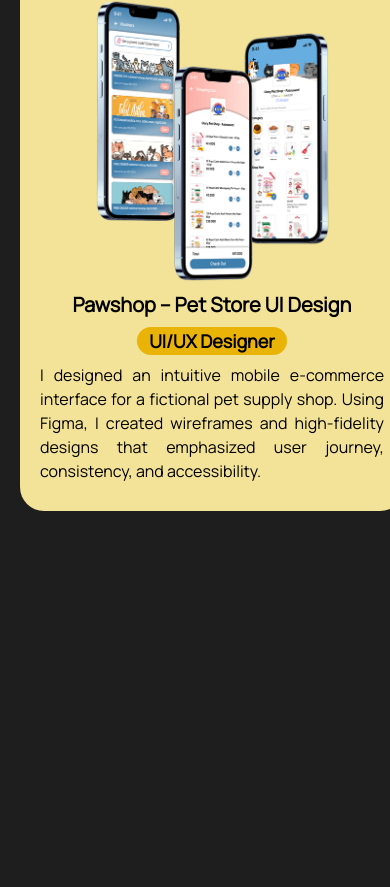
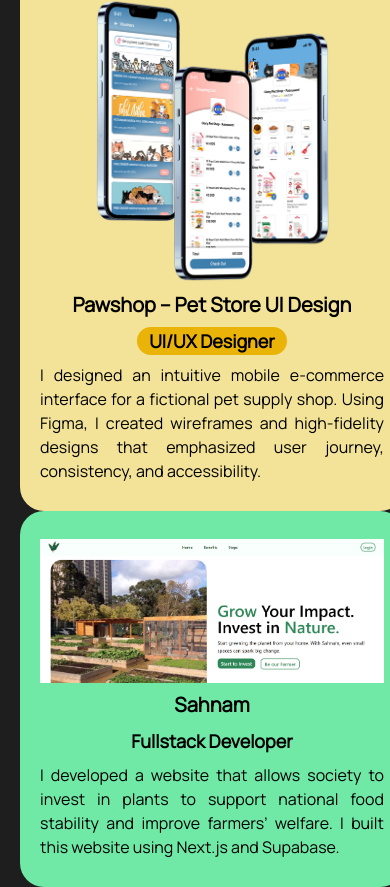
Before and after one commit to marsyaaurl/marsya-portfolio, a React (Vite) app: page /Projects in a window 390 px wide. Shown: the part 3939-4826 px from the top of the page. Before the commit the page ends 4450 px from the top, so only its background shows below. Built offline with nearby package versions, Linux system fonts and the light colour scheme.

Commit message:
added sahnam

```diff
--- a/src/components/Projects.jsx
+++ b/src/components/Projects.jsx
@@ -6,6 +6,7 @@
 import NutriSee from "../assets/NutriSee.png";
 import ShuffleBattle from "../assets/shufflebattle.png";
 import PawShop from "../assets/pawshop.png";
+import Sahnam from "../assets/Sahnam.png";
 
 function Projects() {
     return(
@@ -110,6 +111,18 @@
                                 and accessibility.</p>
                         </div>
                     </div>
+                    <div className="flex-none flex-col md:flex-row gap-x-5 h-fit">
+                        <div className="flex flex-col gap-y-2 w-96 bg-secondgreen rounded-3xl px-5 py-7 items-center justify-center">
+                            <img src={Sahnam} className="bg-transparent h-auto"/>
+                            <h3 className="bg-transparent font-black text-xl text-center">Sahnam</h3>
+                                <h4 className="bg-transparent font-semibold text-lg bg-green-600 px-3 rounded-full">Fullstack Developer</h4>
+                                <p className="bg-transparent text-md text-justify">I developed a website
+                                    that allows society to invest in plants to support national food
+                                    stability and improve farmers’ welfare. I built this website using
+                                    Next.js and Supabase.
+                                </p>
+                        </div>
+                    </div>
                 </div>
             </div>
         </>
```
Also changed, not shown: src/assets/Sahnam.png (added).
